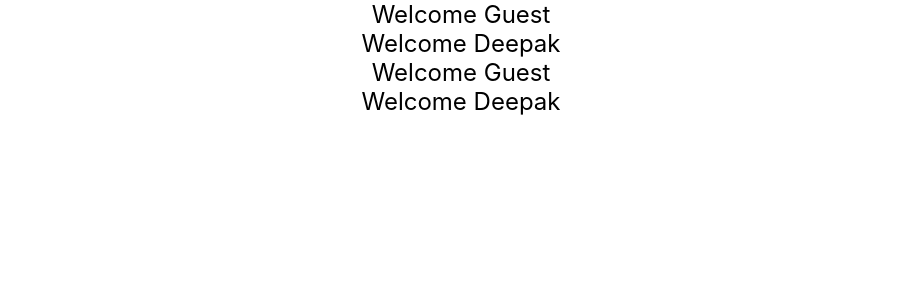
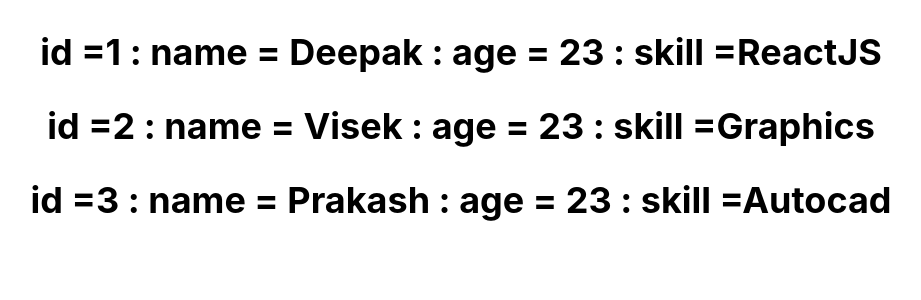
Before and after one commit to Depz-Bastz/Learning-Reacr, a React (Create React App) app in the folder reactlearning/: page / in a window 1280 px wide. Shown: the top 300 px of the page, without its empty margins (179-1100 px from the left). Built offline with nearby package versions, Linux system fonts and the light colour scheme.

Commit message:
list Rendering

```diff
--- a/reactlearning/src/App.js
+++ b/reactlearning/src/App.js
@@ -1,9 +1,9 @@
 import './App.css';
 // import ParentComponent from './components/ParentComponent';
-import Usergreeting from './components/Usergreeting';
-import UserGreeting1 from './components/UserGreeting1';
-import Ternarycondition from './components/Ternarycondition';
-import Shortcircuitoperator from './components/Shortcircuitoperator';
+// import Usergreeting from './components/Usergreeting';
+// import UserGreeting1 from './components/UserGreeting1';
+// import Ternarycondition from './components/Ternarycondition';
+// import Shortcircuitoperator from './components/Shortcircuitoperator';
 // import Greeting from './components/hello';
 // import Welcome from './components/welcome';
 // import Hello from './components/Greet';
@@ -12,18 +12,20 @@ import Shortcircuitoperator from './components/Shortcircuitoperator';
 // import FunctionClick from './components/FunctionClick';
 // import ClassClick from './components/ClassClick';
 // import BindEvent from './components/BindEvent';
+import Namelist from './components/Namelist';
 
 
 function App() {
   return (
     <div className="App">
       <header>
-
+      <Namelist />
+      {/*
       <Usergreeting />
       <UserGreeting1 />
       <Ternarycondition />
       <Shortcircuitoperator />
-        {/*
+
         <ParentComponent />
         <FunctionClick />
         <ClassClick />
--- /dev/null
+++ b/reactlearning/src/components/Namelist.js
@@ -0,0 +1,33 @@
+import React from 'react'
+import Person from './Person'
+
+function Namelist() {
+    const persons = [
+        {
+            id: 1,
+            name: 'Deepak',
+            age: 23,
+            skill: 'ReactJS'
+        },
+        {
+            id: 2,
+            name: 'Visek',
+            age: 23,
+            skill: 'Graphics'
+        },
+        {
+            id: 3,
+            name: 'Prakash',
+            age: 23,
+            skill: 'Autocad'
+        }
+    ]
+    const namelist = persons.map(person => <Person person={person} />)
+    return (
+        <div>
+            {namelist}
+        </div>
+    )
+}
+
+export default Namelist
--- /dev/null
+++ b/reactlearning/src/components/Person.js
@@ -0,0 +1,11 @@
+import React from 'react'
+
+function Person({person}) {
+    return (
+        <div>
+            <h2>id ={person.id} : name = {person.name} : age = {person.age} : skill ={person.skill}</h2>
+        </div>
+    )
+}
+
+export default Person
```
